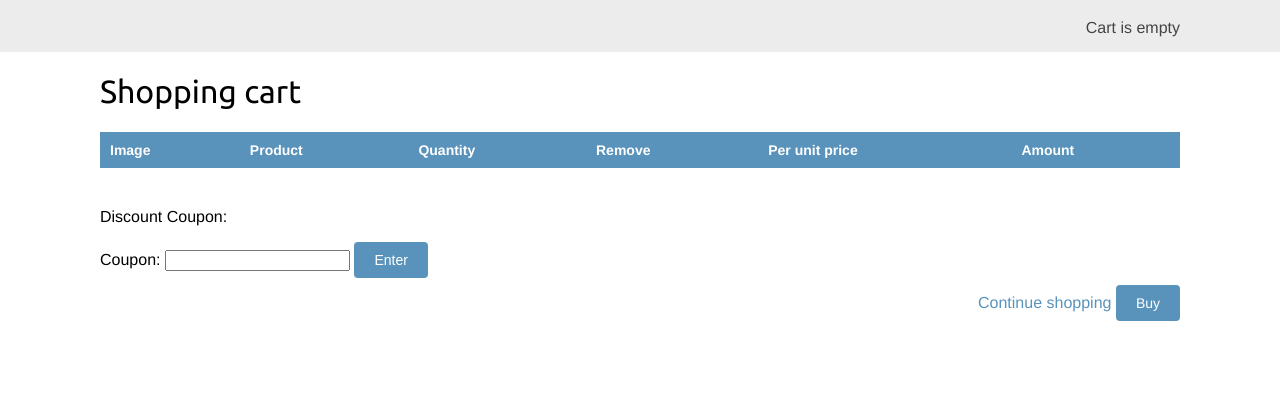
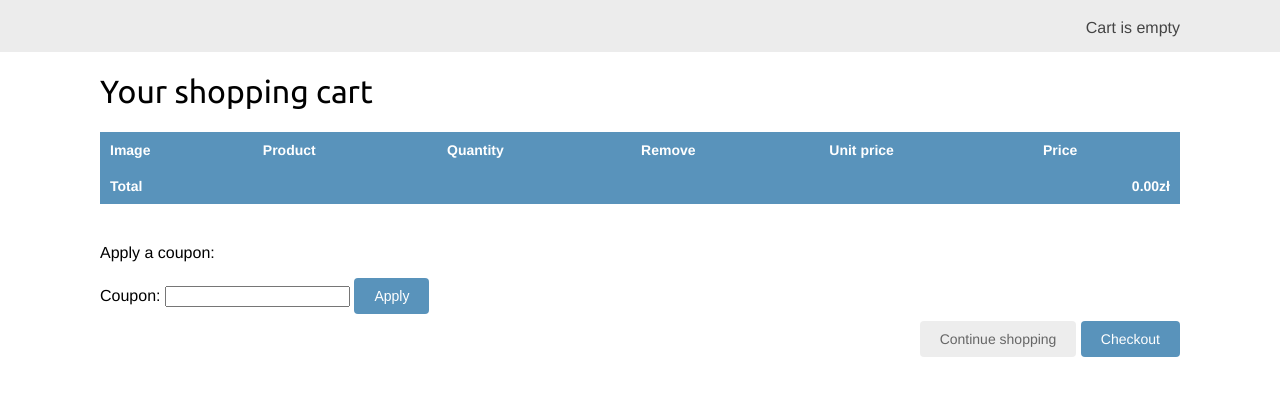
Before and after one commit to CrazyMonkey0/myshop, a Django app: page /cart/ in a window 1280 px wide. Shown: the part 46-442 px from the top of the page. Run offline with Django 4.2, Linux system fonts and the light colour scheme; lists and menus that the app fills with data are empty; parts of the project's set-up code (start-up, migrations or seed data) failed here and were passed over.

Commit message:
Translation of templates

```diff
--- a/cart/templates/cart/detail.html
+++ b/cart/templates/cart/detail.html
@@ -1,19 +1,22 @@
 {% extends "shop/base.html" %}
 {% load static %}
+{% load i18n %}
+
 {% block title %}
-Shopping cart
+{% trans "Your shopping cart" %}
 {% endblock %}
+
 {% block content %}
-<h1>Shopping cart</h1>
+<h1>{% trans "Your shopping cart" %}</h1>
 <table class="cart">
     <thead>
         <tr>
-            <th>Image</th>
-            <th>Product</th>
-            <th>Quantity</th>
-            <th>Remove</th>
-            <th>Per unit price</th>
-            <th>Amount</th>
+            <th>{% trans "Image" %}</th>
+            <th>{% trans "Product" %}</th>
+            <th>{% trans "Quantity" %}</th>
+            <th>{% trans "Remove" %}</th>
+            <th>{% trans "Unit price" %}</th>
+            <th>{% trans "Price" %}</th>
         </tr>
     </thead>
     <tbody>
@@ -22,59 +25,67 @@ Shopping cart
         <tr>
             <td>
                 <a href="{{ product.get_absolute_url }}">
-                    <img
-                        src="{% if product.image %}{{ product.image.url }}{% else %}{% static "img/no_image.png" %}{% endif %}">
+                    <img src="{% if product.image %}{{ product.image.url }}
+                {% else %}{% static "img/no_image.png" %}{% endif %}">
                 </a>
             </td>
             <td>{{ product.name }}</td>
             <td>
                 <form action="{% url "cart:cart_add" product.id %}" method="post">
                     {{ item.update_quantity_form.quantity }}
-                    {{ item.update_quantity_form.update }}
-                    <input type="submit" value="Change">
+                    {{ item.update_quantity_form.override }}
+                    <input type="submit" value="Update">
                     {% csrf_token %}
                 </form>
             </td>
             <td>
                 <form action="{% url "cart:cart_remove" product.id %}" method="post">
-                    <input type="submit" value="Remove">
+                    <input type="submit" value="{% trans "Remove" %}">
                     {% csrf_token %}
                 </form>
             </td>
-            <td class="num">{{ item.price }} zł</td>
-            <td class="num">{{ item.total_price }} zł</td>
+            <td class="num">{{ item.price }}zł</td>
+            <td class="num">{{ item.total_price }}zł</td>
         </tr>
         {% endwith %}
         {% endfor %}
         {% if cart.coupon %}
         <tr class="subtotal">
-            <td>Total value</td>
+            <td>{% trans "Subtotal" %}</td>
             <td colspan="4"></td>
-            <td class="num">{{ cart.get_total_price }} zł</td>
+            <td class="num">{{ cart.get_total_price|floatformat:2 }} zł</td>
         </tr>
         <tr>
-            <td>
-                Coupon "{{ cart.coupon.code }}"
-                ({{ cart.coupon.discount }}% discount)
-            </td>
+            {% blocktrans with code=cart.coupon.code discount=cart.coupon.discount %}
+            <td>"{{ code }}" coupon ({{ discount }}% off)</td>
+            {% endblocktrans %}
             <td colspan="4"></td>
             <td class="num neg">
-                - {{ cart.get_discount|floatformat:"2" }} zł
+                - {{ cart.get_discount|floatformat:2 }}zł
             </td>
         </tr>
         {% endif %}
+        <tr class="total">
+            <td>{% trans "Total" %}</td>
+            <td colspan="4"></td>
+            <td class="num">
+                {{ cart.get_total_price_after_discount|floatformat:2 }}zł
+            </td>
+        </tr>
     </tbody>
 </table>
-<p>Discount Coupon:</p>
+
+<p>{% trans "Apply a coupon" %}:</p>
 <form action="{% url "coupons:apply" %}" method="post">
     {{ coupon_apply_form }}
-    <input type="submit" value="Enter">
+    <input type="submit" value="Apply">
     {% csrf_token %}
 </form>
+
 <p class="text-right">
-    <a href="{% url "shop:product_list" %}" class="buttonlight">Continue shopping</a>
+    <a href="{% url "shop:product_list" %}" class="button light">{% trans "Continue shopping" %}</a>
     <a href="{% url "orders:order_create" %}" class="button">
-        Buy
+        {% trans "Checkout" %}
     </a>
 </p>
 {% endblock %}
--- a/myshop/settings.py
+++ b/myshop/settings.py
@@ -125,8 +125,8 @@ LANGUAGE_CODE = 'en-us'
 
 # Defining available languages for our application
 LANGUAGES = (
-    ('pl', _('polski')),
-    ('en', _('angielski')),
+    ('pl', _('Polish')),
+    ('en', _('English')),
 )
 
 # Setting space for message file type
--- a/shop/templates/shop/base.html
+++ b/shop/templates/shop/base.html
@@ -1,28 +1,32 @@
+{% load i18n %}
 {% load static %}
 <!DOCTYPE html>
 <html>
 
     <head>
         <meta charset="utf-8" />
-        <title>{% block title %}My shop{% endblock %}</title>
+        <title>{% block title %}{% trans "My shop" %}{% endblock %}</title>
         <link href="{% static "css/base.css" %}" rel="stylesheet">
     </head>
 
     <body>
         <div id="header">
-            <a href="/" class="logo">My shop</a>
+            <a href="/" class="logo">{% trans "My shop" %}</a>
         </div>
         <div id="subheader">
             <div class="cart">
                 {% with total_items=cart|length %}
                 {% if cart|length > 0 %}
-                Cart:
+                {% trans "Cart" %}:
                 <a href="{% url "cart:cart_detail" %}">
-                    {{ total_items }} product{{ total_items|pluralize:"y" }},
-                    {{ cart.get_total_price }} zł
+                    {% blocktrans with total=cart.get_total_price count items=total_items %}
+                    {{ items }} item, {{ total }}zł
+                    {% plural %}
+                    {{ items }} items, {{ total }}zł
+                    {% endblocktrans %}
                 </a>
                 {% else %}
-                Cart is empty
+                {% trans "Cart is empty" %}
                 {% endif %}
                 {% endwith %}
             </div>
--- a/shop/templates/shop/product/detail.html
+++ b/shop/templates/shop/product/detail.html
@@ -1,4 +1,5 @@
 {% extends "shop/base.html" %}
+{% load i18n %}
 {% load static %}
 
 {% block title %}
@@ -14,7 +15,7 @@
     <form action="{% url "cart:cart_add" product.id %}" method="post">
         {{ cart_product_form }}
         {% csrf_token %}
-        <input type="submit" value="Add to cart">
+        <input type="submit" value="{% trans "Add to cart" %}">
     </form>
     {{ product.description|linebreaks }}
 </div>
```
Also changed, not shown: orders/templates/orders/order/create.html (+8 -6 lines), orders/templates/orders/order/created.html (+6 -5 lines), shop/templates/shop/product/list.html (+10 -7 lines), locale/en/LC_MESSAGES/django.po, locale/pl/LC_MESSAGES/django.po.
